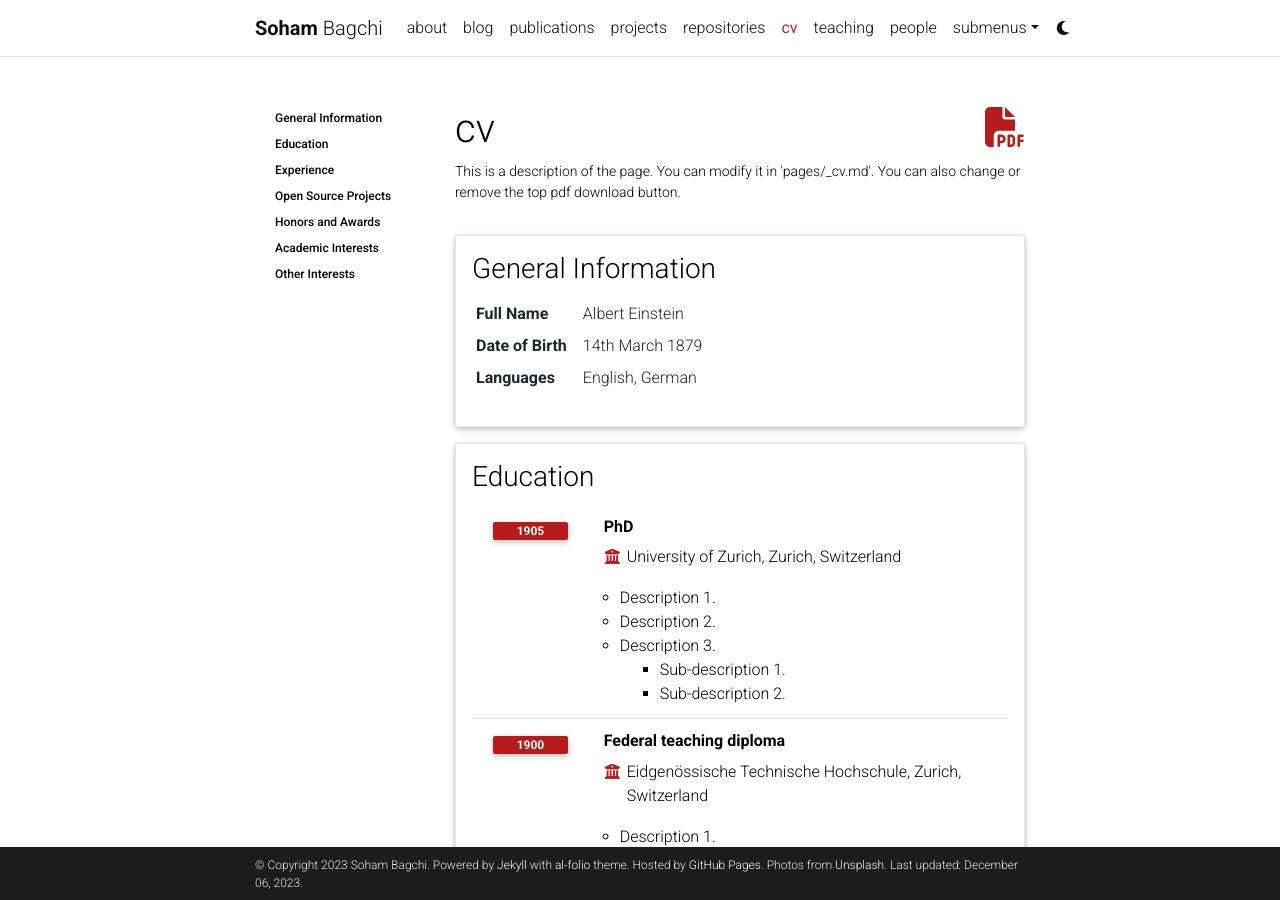
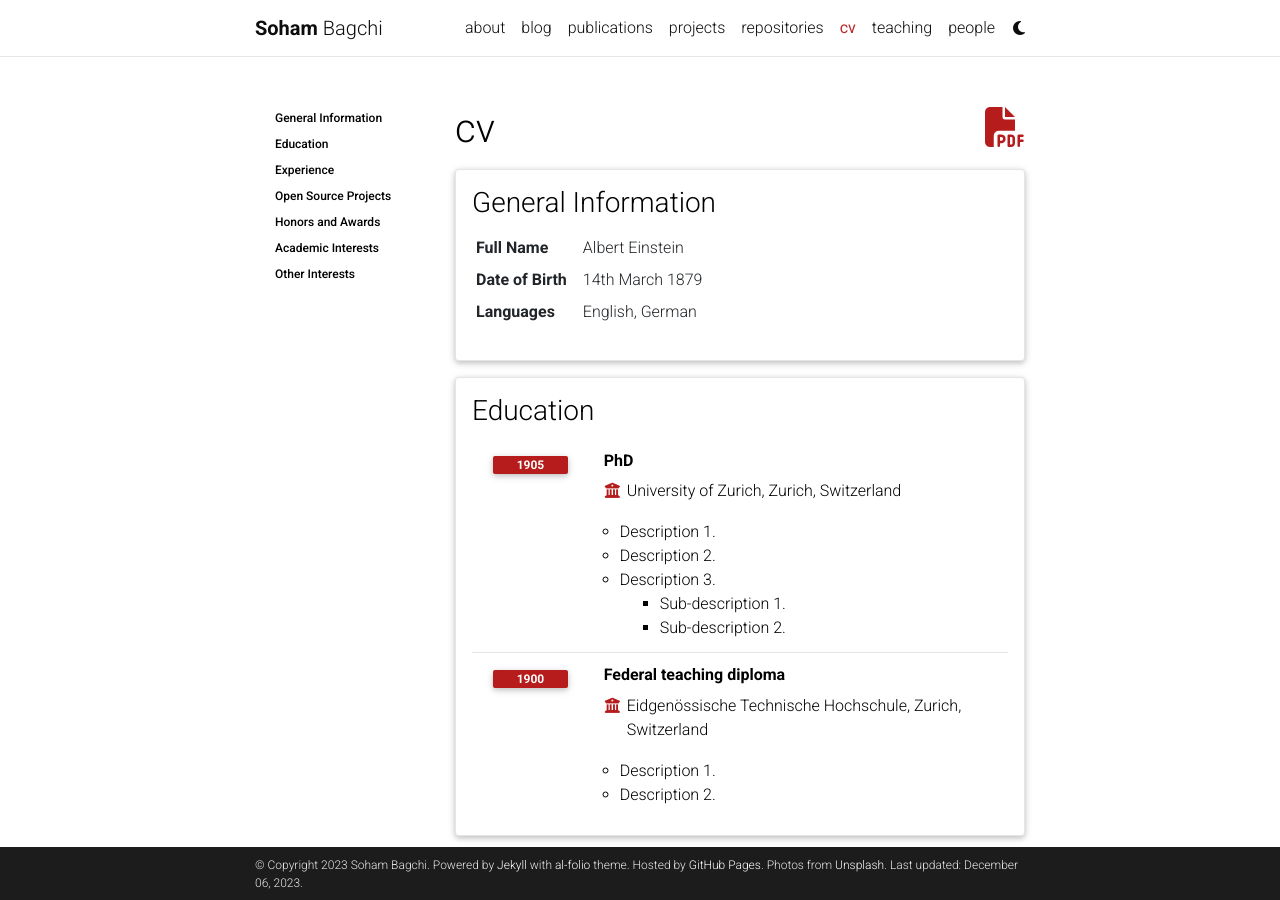
Before and after one commit to sohambagchi/sohambagchi.github.io, a Jekyll site: the page built from _pages/cv.md, in a window 1280 px wide and 900 px high. Built offline with Jekyll 4.4.1, drawn with Linux system fonts in a browser that asks for light colours; comment, search, counter and statistics services are not loaded; a style sheet for code colours, icons or effects is not loaded.

Commit message:
changed a bunch of pages

```diff
--- a/_config.yml
+++ b/_config.yml
@@ -103,8 +103,8 @@
 zotero_username: # your zotero username
 wechat_qr: # filename of your wechat qr-code saved as an image (e.g., wechat-qr.png if saved to assets/img/wechat-qr.png)
 
-contact_note: >
-  You can even add a little note about which of these is the best way to reach you.
+# contact_note: >
+#   You can even add a little note about which of these is the best way to reach you.
 
 # -----------------------------------------------------------------------------
 # Analytics and search engine verification
--- a/_pages/cv.md
+++ b/_pages/cv.md
@@ -4,8 +4,8 @@
 title: cv
 nav: true
 nav_order: 4
-cv_pdf: Soham_Bagchi_December_2023_PhD.pdf
-description: This is a description of the page. You can modify it in 'pages/_cv.md'. You can also change or remove the top pdf download button.
+cv_pdf: SohamBagchi.pdf
+description:
 toc:
   sidebar: left
 ---
```
Also changed, not shown: _pages/dropdown.md (deleted, +0 -13 lines), backup/pages/projects.md (renamed from _pages/projects.md), backup/pages/publications.md (renamed from _pages/publications.md), backup/pages/teaching.md (renamed from _pages/teaching.md), 2 other files.
